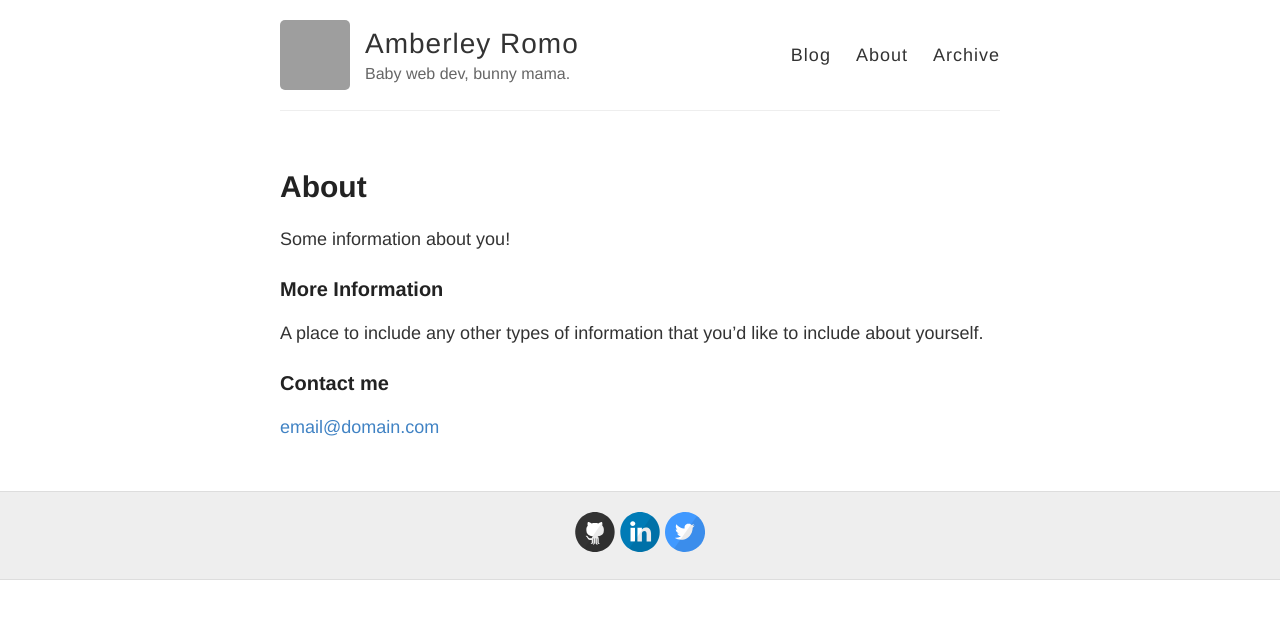
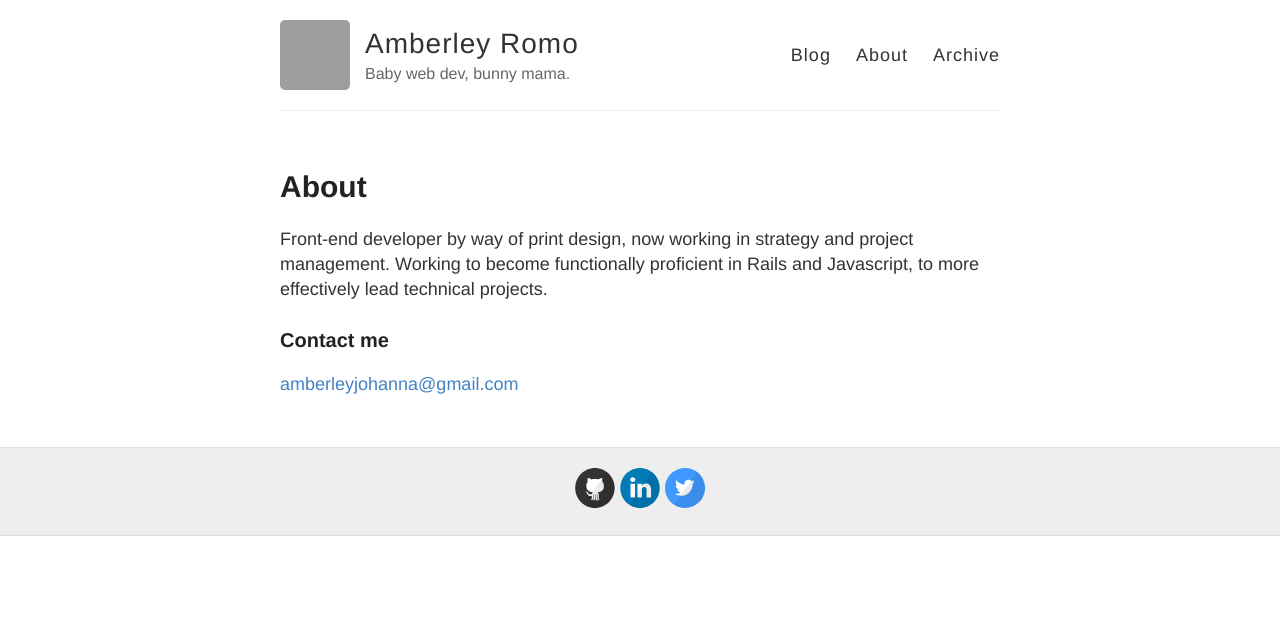
Before and after one commit to amberleyromo/amberleyromo.github.io, a Jekyll site: the page built from about.md, in a window 1280 px wide. Shown: the top 619 px of the page. Built offline with Jekyll 4.4.1, drawn with Linux system fonts in a browser that asks for light colours; grey boxes are pictures that could not be loaded.

Commit message:
About change

```diff
--- a/about.md
+++ b/about.md
@@ -4,12 +4,8 @@ title: About
 permalink: /about/
 ---
 
-Some information about you!
-
-### More Information
-
-A place to include any other types of information that you'd like to include about yourself.
+Front-end developer by way of print design, now working in strategy and project management. Working to become functionally proficient in Rails and Javascript, to more effectively lead technical projects.
 
 ### Contact me
 
-[email@domain.com](mailto:email@domain.com)
+[amberleyjohanna@gmail.com](mailto:amberleyjohanna@gmail.com)
```
